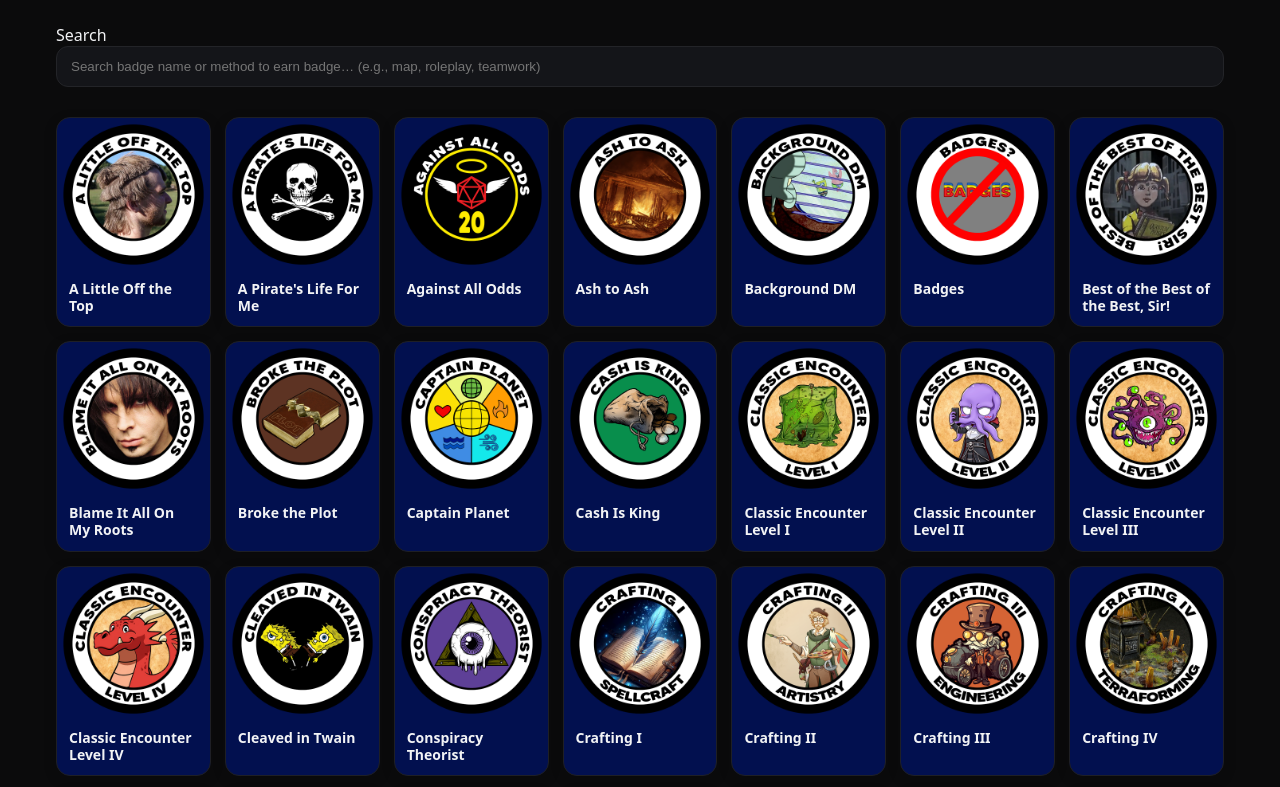
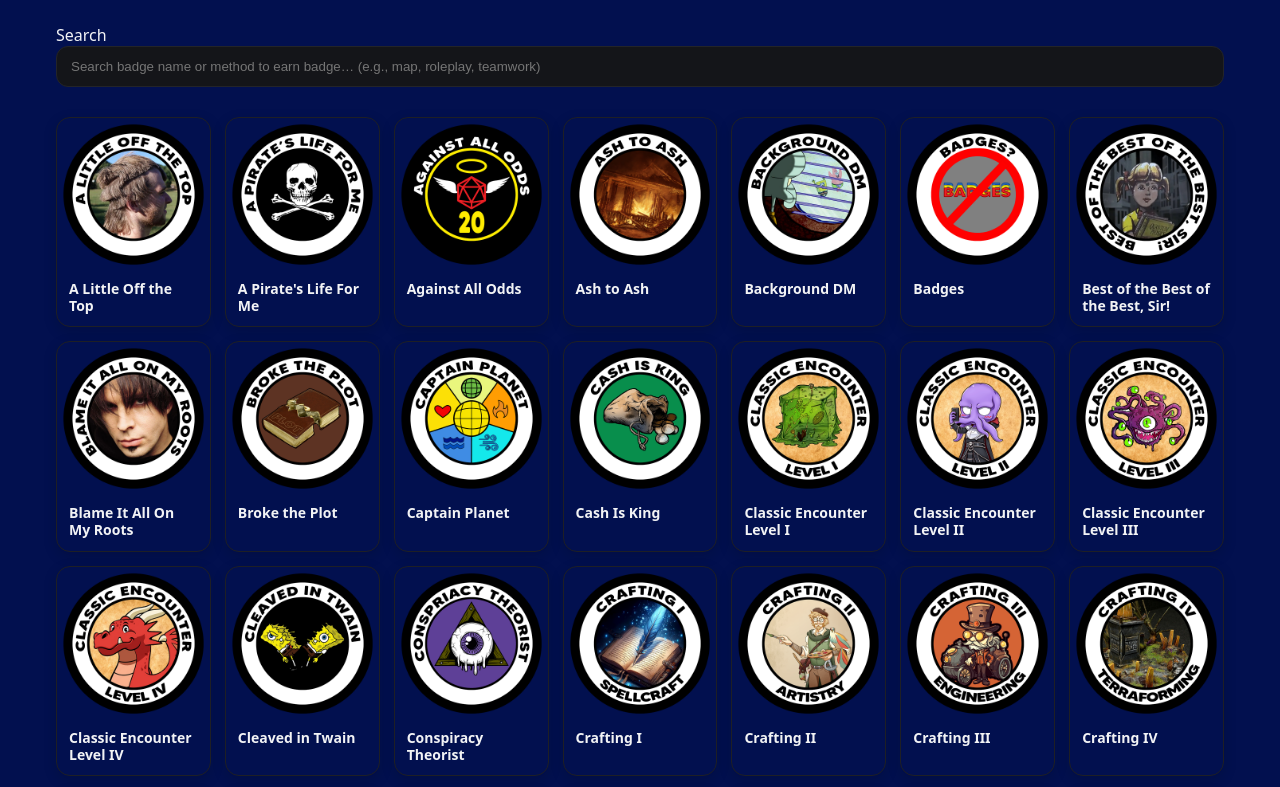
Before and after one commit to ktarverWOS/dnd_badges, a plain HTML site: page index.html in a window 1280 px wide. Shown: the top 787 px of the page. Drawn offline with Linux system fonts and the light colour scheme.

Commit message:
Initial site

```diff
--- a/index.html
+++ b/index.html
@@ -6,7 +6,7 @@
   <title>D&D Merit Badges</title>
   <meta name="description" content="Interactive D&D merit badge gallery with tooltips and criteria." />
   <style>
-    :root { --gap:14px; --r:14px; --bg:#0b0b0c; --panel:#02104f; --bd:#1e1f25; --fg:#f2f3f5; --muted:#cfd1d9; --shadow:0 4px 14px rgba(0,0,0,.14); }
+    :root { --gap:14px; --r:14px; --bg:#02104f; --panel:#02104f; --bd:#1e1f25; --fg:#f2f3f5; --muted:#cfd1d9; --shadow:0 4px 14px rgba(0,0,0,.14); }
     *{box-sizing:border-box}
     body{margin:0;font-family:system-ui,-apple-system,Segoe UI,Roboto,Arial;background:var(--bg);color:var(--fg)}
     .wrap{max-width:1200px;margin:24px auto 56px;padding:0 16px}
```
